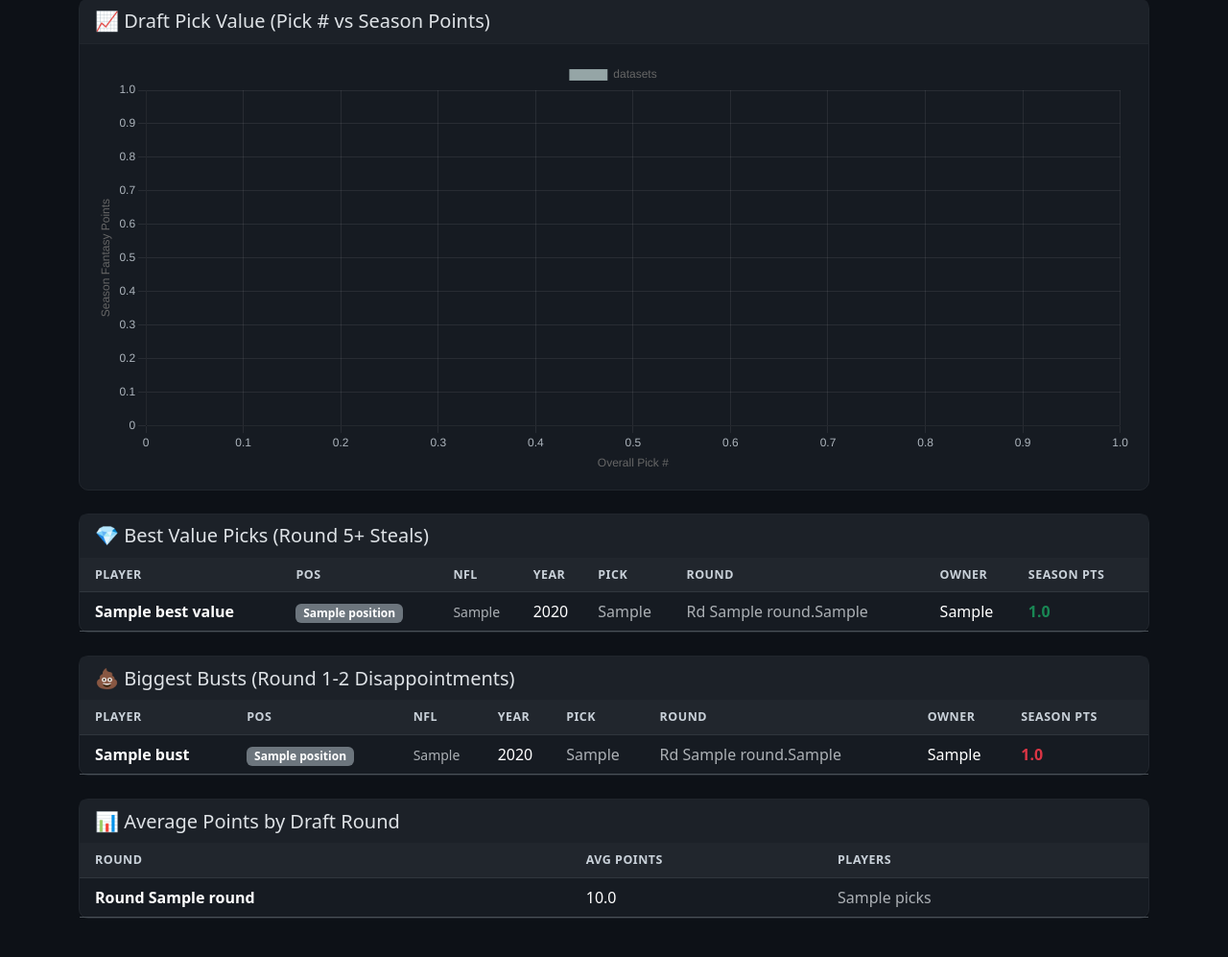
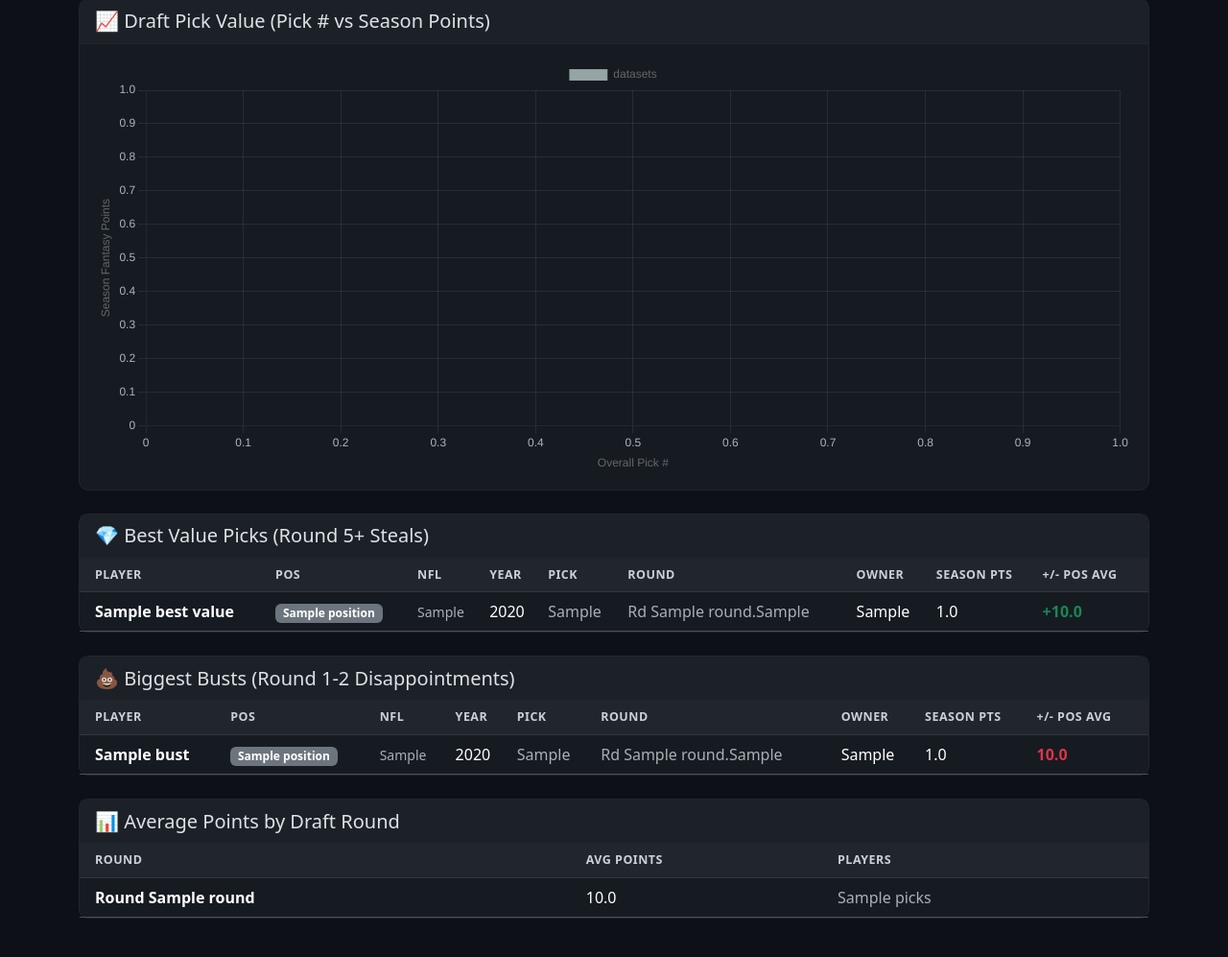
Before and after one commit to ryandee/RyanFFB, a Flask app: template templates/draft.html in a window 1280 px wide. Shown: the part 186-1183 px from the top of the page at 96% size. Run offline with Flask 3, Linux system fonts and the light colour scheme; data comes from the database, SQL or seed files in the repository; the template is opened without the code that fills it: most values are stand-ins (such as "Sample title", 1, 10 or a date in 2020).

Commit message:
fixing qb bias when showing draft value

```diff
--- a/app.py
+++ b/app.py
@@ -356,25 +356,45 @@ def sacko():
 def draft():
     conn = get_db()
 
-    # Best value: highest scorers drafted in round 5 or later
+    # Position averages per year — used to normalize across positions
+    # so QBs (who naturally score more) don't dominate the value lists.
+    # value_score = player's points minus the avg for their position that year.
     best_value = conn.execute("""
+        WITH pos_avg AS (
+            SELECT r.year, d.position, AVG(r.total_points) AS avg_pts
+            FROM draft_picks d
+            JOIN roster_players r ON d.player_id = r.player_id AND d.year = r.year
+            WHERE r.total_points > 0
+            GROUP BY r.year, d.position
+        )
         SELECT d.overall_pick, d.round, d.round_pick, d.player_name,
-               d.position, d.nfl_team, d.team_owner, d.year, r.total_points
+               d.position, d.nfl_team, d.team_owner, d.year, r.total_points,
+               ROUND(r.total_points - pa.avg_pts, 1) AS value_score
         FROM draft_picks d
         JOIN roster_players r ON d.player_id = r.player_id AND d.year = r.year
+        JOIN pos_avg pa ON pa.year = d.year AND pa.position = d.position
         WHERE d.round >= 5 AND r.total_points > 0
-        ORDER BY r.total_points DESC
+        ORDER BY value_score DESC
         LIMIT 20
     """).fetchall()
 
-    # Biggest busts: lowest scorers drafted in rounds 1-2
+    # Biggest busts: drafted in rounds 1-2 but scored well below their position avg
     busts = conn.execute("""
+        WITH pos_avg AS (
+            SELECT r.year, d.position, AVG(r.total_points) AS avg_pts
+            FROM draft_picks d
+            JOIN roster_players r ON d.player_id = r.player_id AND d.year = r.year
+            WHERE r.total_points > 0
+            GROUP BY r.year, d.position
+        )
         SELECT d.overall_pick, d.round, d.round_pick, d.player_name,
-               d.position, d.nfl_team, d.team_owner, d.year, r.total_points
+               d.position, d.nfl_team, d.team_owner, d.year, r.total_points,
+               ROUND(r.total_points - pa.avg_pts, 1) AS value_score
         FROM draft_picks d
         JOIN roster_players r ON d.player_id = r.player_id AND d.year = r.year
+        JOIN pos_avg pa ON pa.year = d.year AND pa.position = d.position
         WHERE d.round <= 2 AND r.total_points > 0
-        ORDER BY r.total_points ASC
+        ORDER BY value_score ASC
         LIMIT 20
     """).fetchall()
 
--- a/templates/draft.html
+++ b/templates/draft.html
@@ -32,7 +32,8 @@
             <th>Pick</th>
             <th>Round</th>
             <th>Owner</th>
-            <th class="pe-3">Season Pts</th>
+            <th>Season Pts</th>
+            <th class="pe-3" title="Points above average for their position that year">+/- Pos Avg</th>
           </tr>
         </thead>
         <tbody>
@@ -45,7 +46,8 @@
             <td class="text-muted">{{ p['overall_pick'] }}</td>
             <td class="text-muted">Rd {{ p['round'] }}.{{ p['round_pick'] }}</td>
             <td>{{ p['team_owner'] }}</td>
-            <td class="pe-3 text-success fw-bold">{{ "%.1f"|format(p['total_points']) }}</td>
+            <td>{{ "%.1f"|format(p['total_points']) }}</td>
+            <td class="pe-3 text-success fw-bold">+{{ "%.1f"|format(p['value_score']) }}</td>
           </tr>
           {% else %}
           <tr><td colspan="8" class="text-center text-muted py-3">No data — run an import first.</td></tr>
@@ -73,7 +75,8 @@
             <th>Pick</th>
             <th>Round</th>
             <th>Owner</th>
-            <th class="pe-3">Season Pts</th>
+            <th>Season Pts</th>
+            <th class="pe-3" title="Points above average for their position that year">+/- Pos Avg</th>
           </tr>
         </thead>
         <tbody>
@@ -86,7 +89,8 @@
             <td class="text-muted">{{ p['overall_pick'] }}</td>
             <td class="text-muted">Rd {{ p['round'] }}.{{ p['round_pick'] }}</td>
             <td>{{ p['team_owner'] }}</td>
-            <td class="pe-3 text-danger fw-bold">{{ "%.1f"|format(p['total_points']) }}</td>
+            <td>{{ "%.1f"|format(p['total_points']) }}</td>
+            <td class="pe-3 text-danger fw-bold">{{ "%.1f"|format(p['value_score']) }}</td>
           </tr>
           {% else %}
           <tr><td colspan="8" class="text-center text-muted py-3">No data — run an import first.</td></tr>
```
